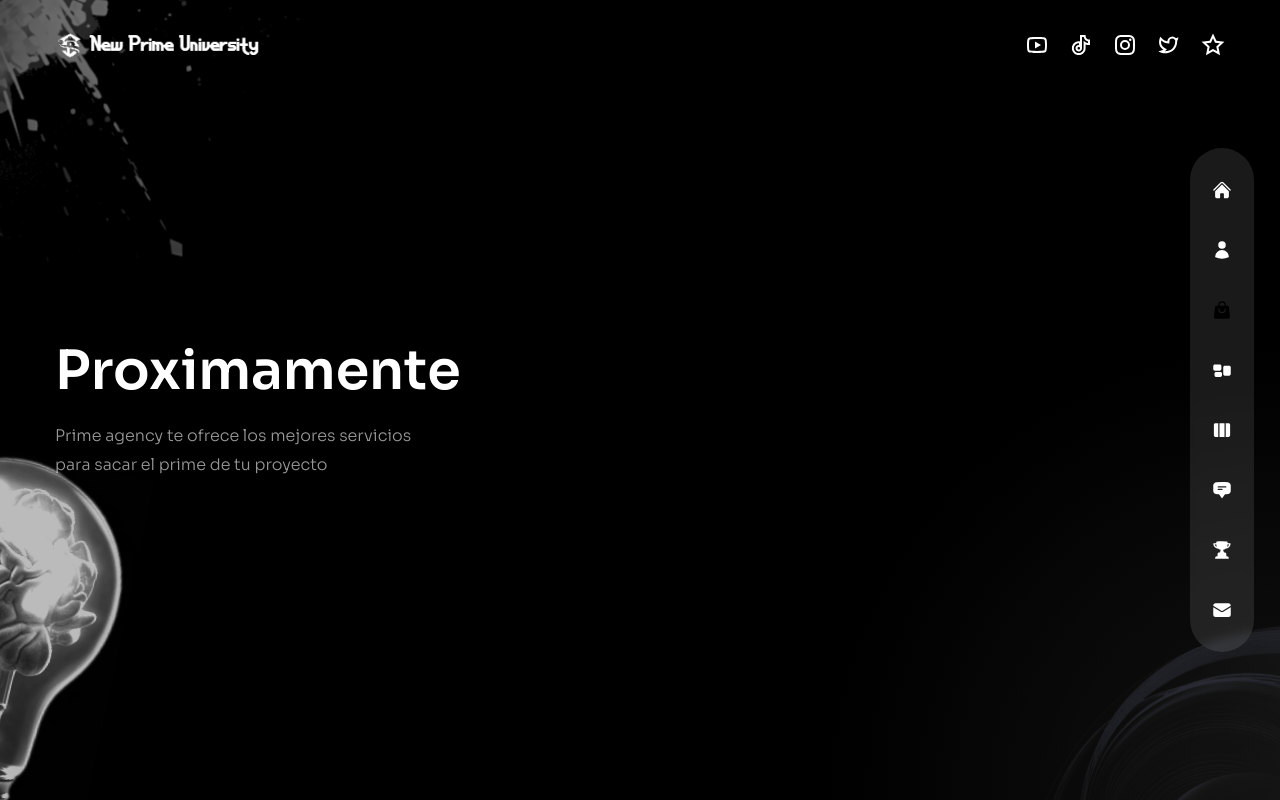
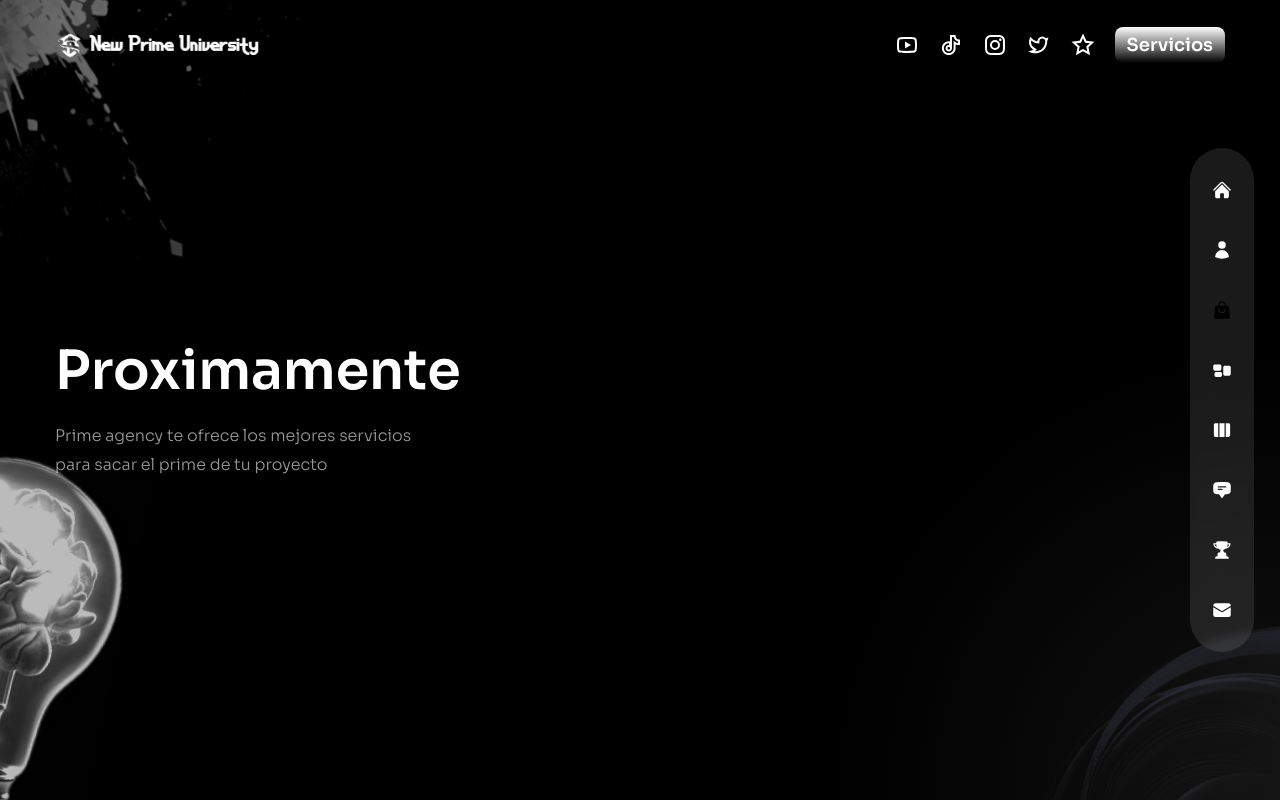
Before and after one commit to imadlaichi/New-Prime-University, a Next.js app: page /agency in a window 1280 px wide. Built offline with nearby package versions, Linux system fonts and the light colour scheme.

Commit message:
Update Socials.js

```diff
--- a/components/Socials.js
+++ b/components/Socials.js
@@ -25,6 +25,12 @@ const Socials = () => {
     <Link href={"https://es.trustpilot.com/review/new-prime-university.netlify.app"} className="hover:text-secondary transition-all duration-300 text-2xl">
       <RiStarLine/>
     </Link>
+    <a href="agency" className="inline-block relative">
+  <button className="group relative bg-gradient-to-b from-[#ffffff] to-[#000000] h-max rounded-lg py-1 px-3 text-white font-semibold shadow-md transition duration-300 ease-in-out transform hover:scale-105 focus:outline-none focus:ring-2 focus:ring-gray-400 focus:ring-opacity-75">
+    <span className="absolute -inset-0.5 bg-gradient-to-b from-[#ffffff] to-[#1e1e1e] rounded-lg blur opacity-0 group-hover:opacity-100"></span>
+    <span className="relative z-10">Servicios</span>
+  </button>
+</a>
   </div>;
 };
 
```
